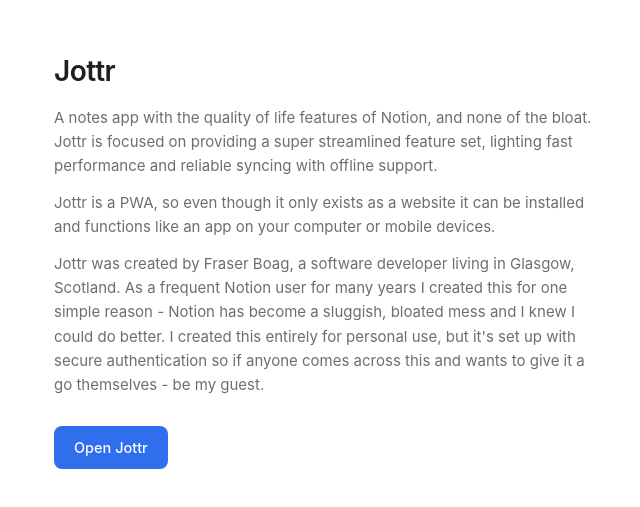
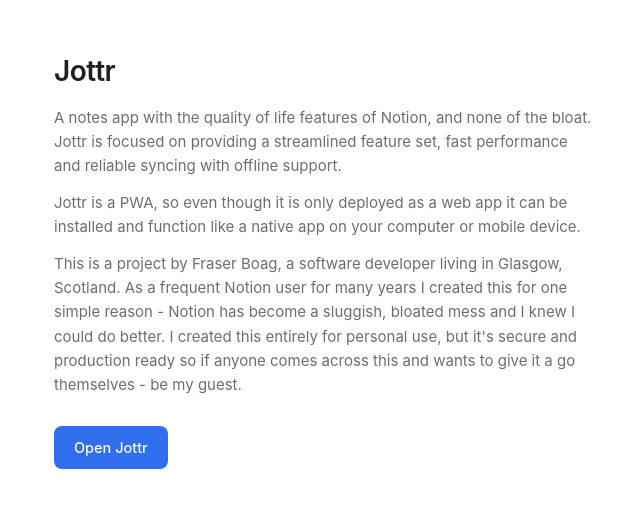
Before and after one commit to fraserboag/jottr26, a Next.js app: page / in a window 1280 px wide. Shown: the part 141-648 px from the top of the page, without its empty margins (314-954 px from the left). Built offline with nearby package versions, Linux system fonts and the light colour scheme; no server answers.

Commit message:
update home page text

```diff
--- a/app/page.tsx
+++ b/app/page.tsx
@@ -1,4 +1,4 @@
-import { SignedInRedirect } from '@/components/SignedInRedirect'
+import { SignedInRedirect } from "@/components/SignedInRedirect";
 
 export default function LandingPage() {
   return (
@@ -8,19 +8,23 @@
         <h1 className="text-[1.75rem] font-semibold tracking-[-0.02em] text-ink">Jottr</h1>
         <p className="mt-3 text-[15px] leading-relaxed text-muted">
           A notes app with the quality of life features of Notion, and none of the bloat. Jottr is
-          focused on providing a super streamlined feature set, lighting fast performance and
-          reliable syncing with offline support.
+          focused on providing a streamlined feature set, fast performance and reliable syncing with
+          offline support.
         </p>
         <p className="mt-3 text-[15px] leading-relaxed text-muted">
-          Jottr is a PWA, so even though it only exists as a website it can be installed and
-          functions like an app on your computer or mobile devices.
+          Jottr is a PWA, so even though it is only deployed as a web app it can be installed and
+          function like a native app on your computer or mobile device.
         </p>
         <p className="mt-3 text-[15px] leading-relaxed text-muted">
-          Jottr was created by Fraser Boag, a software developer living in Glasgow, Scotland. As a
-          frequent Notion user for many years I created this for one simple reason - Notion has
-          become a sluggish, bloated mess and I knew I could do better. I created this entirely
-          for personal use, but it&apos;s set up with secure authentication so if anyone comes
-          across this and wants to give it a go themselves - be my guest.
+          This is a project by{" "}
+          <a href="https://www.boag.online" target="_blank">
+            Fraser Boag
+          </a>
+          , a software developer living in Glasgow, Scotland. As a frequent Notion user for many
+          years I created this for one simple reason - Notion has become a sluggish, bloated mess
+          and I knew I could do better. I created this entirely for personal use, but it&apos;s
+          secure and production ready so if anyone comes across this and wants to give it a go
+          themselves - be my guest.
         </p>
         <div className="mt-7">
           <a
```
